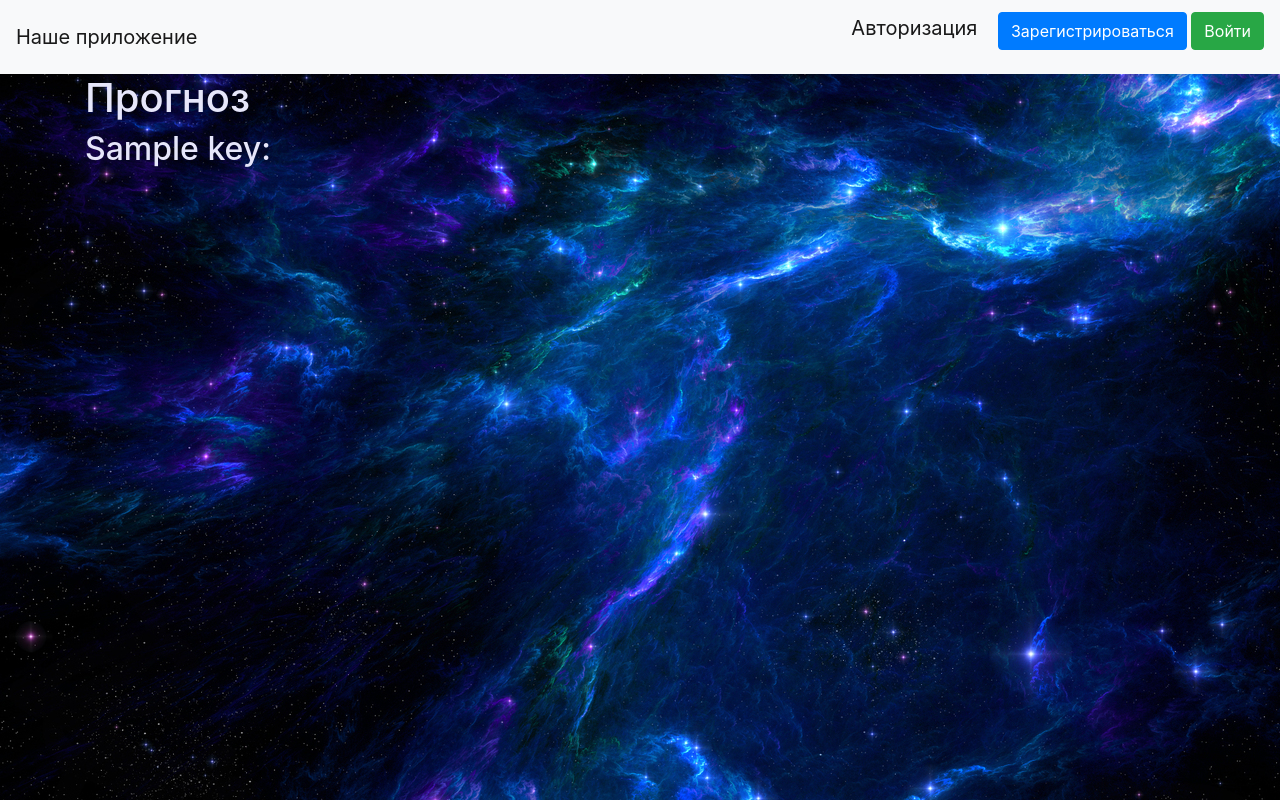
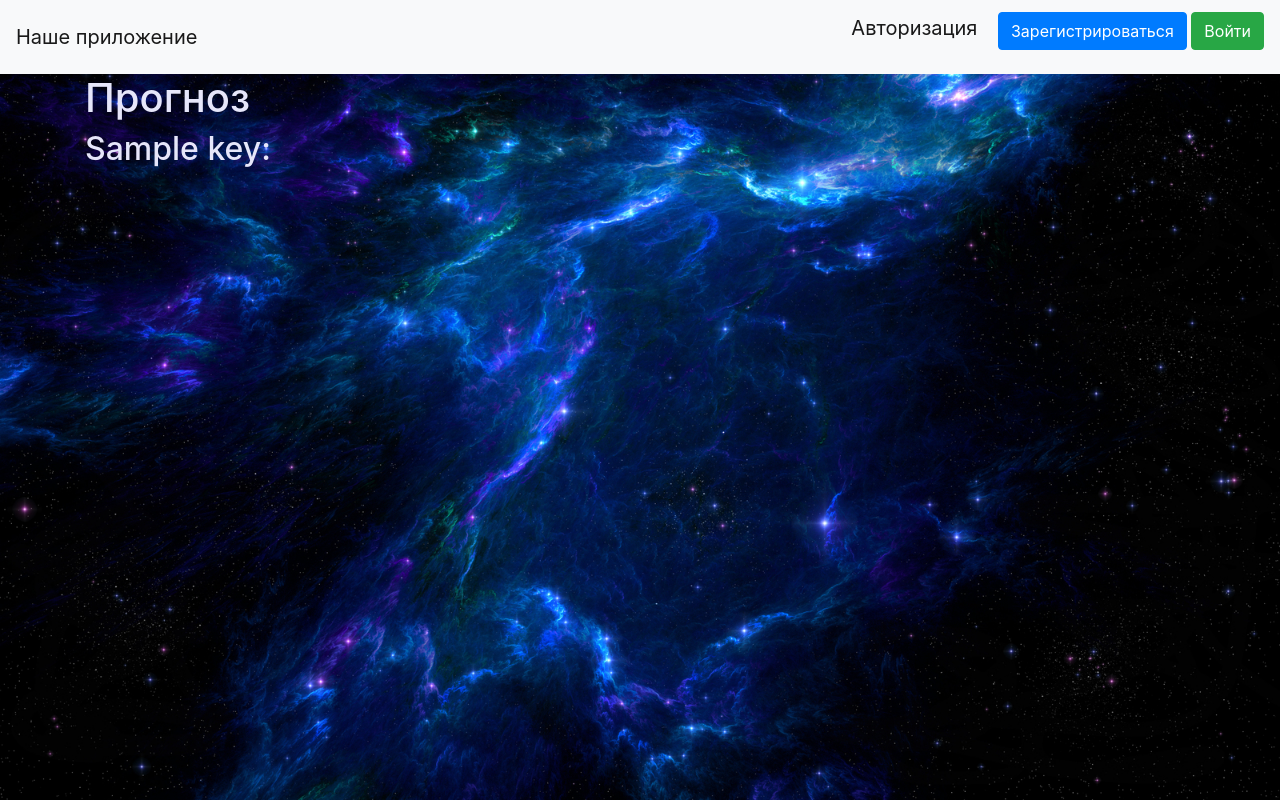
Before and after one commit to iuperf/projecttt, a Flask app: template templates/show.html in a window 1280 px wide. Run offline with Flask 2, Linux system fonts and the light colour scheme; the template is opened without the code that fills it: most values are stand-ins (such as "Sample title", 1, 10 or a date in 2020); some libraries are stand-ins or nearby versions.

Commit message:
Update show.html

```diff
--- a/templates/show.html
+++ b/templates/show.html
@@ -12,9 +12,13 @@
     <head>
   <meta charset="utf-8">
   <style>
+   html { height: 100%; }
    body {
+    margin: 0; /* Убираем отступы */
+    height: 100%; /* Высота страницы */
     background: url(static/img/345.jpg) repeat-y;; /* Цвет фона и путь к файлу */
     color: #E6E6FA; /* Цвет текста */
+    background-size: cover; /* Фон занимает всю доступную площадь */
    }
   </style>
  </head>
```
